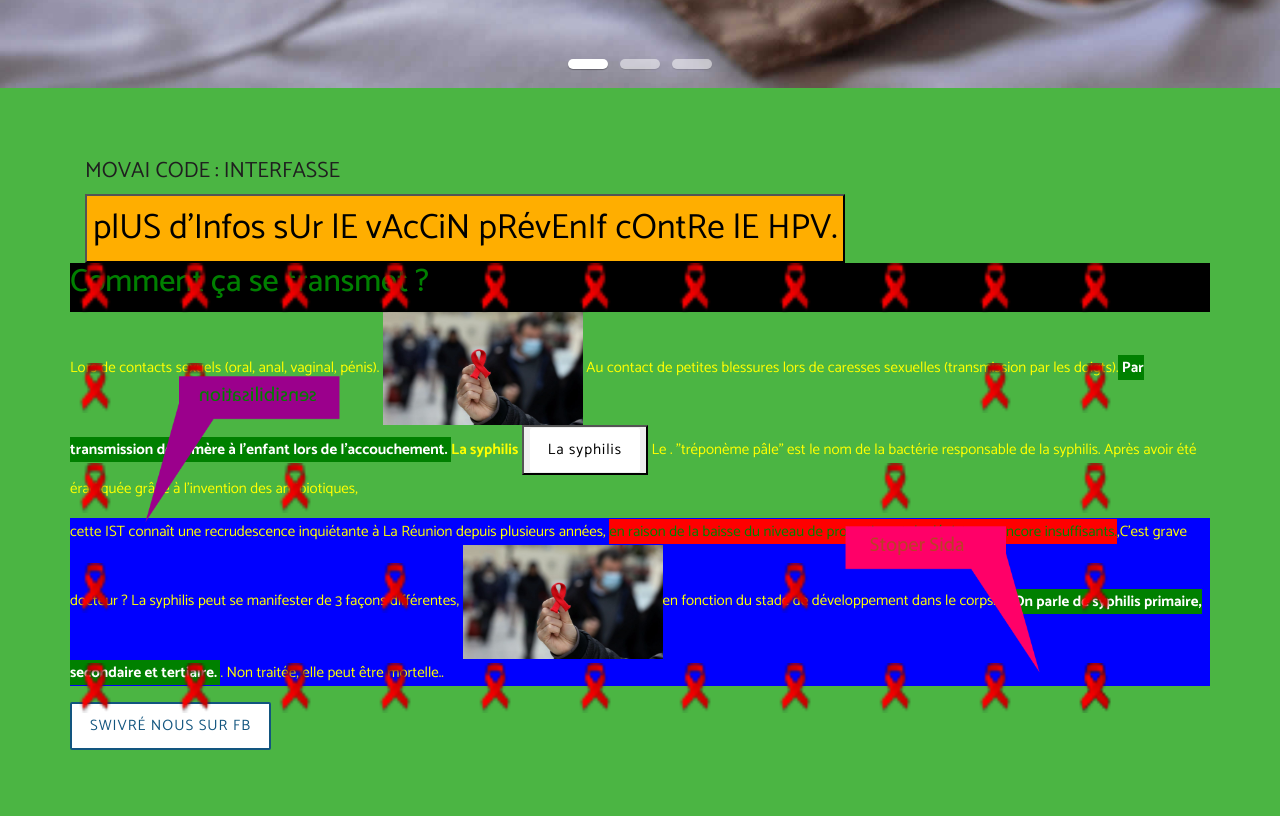
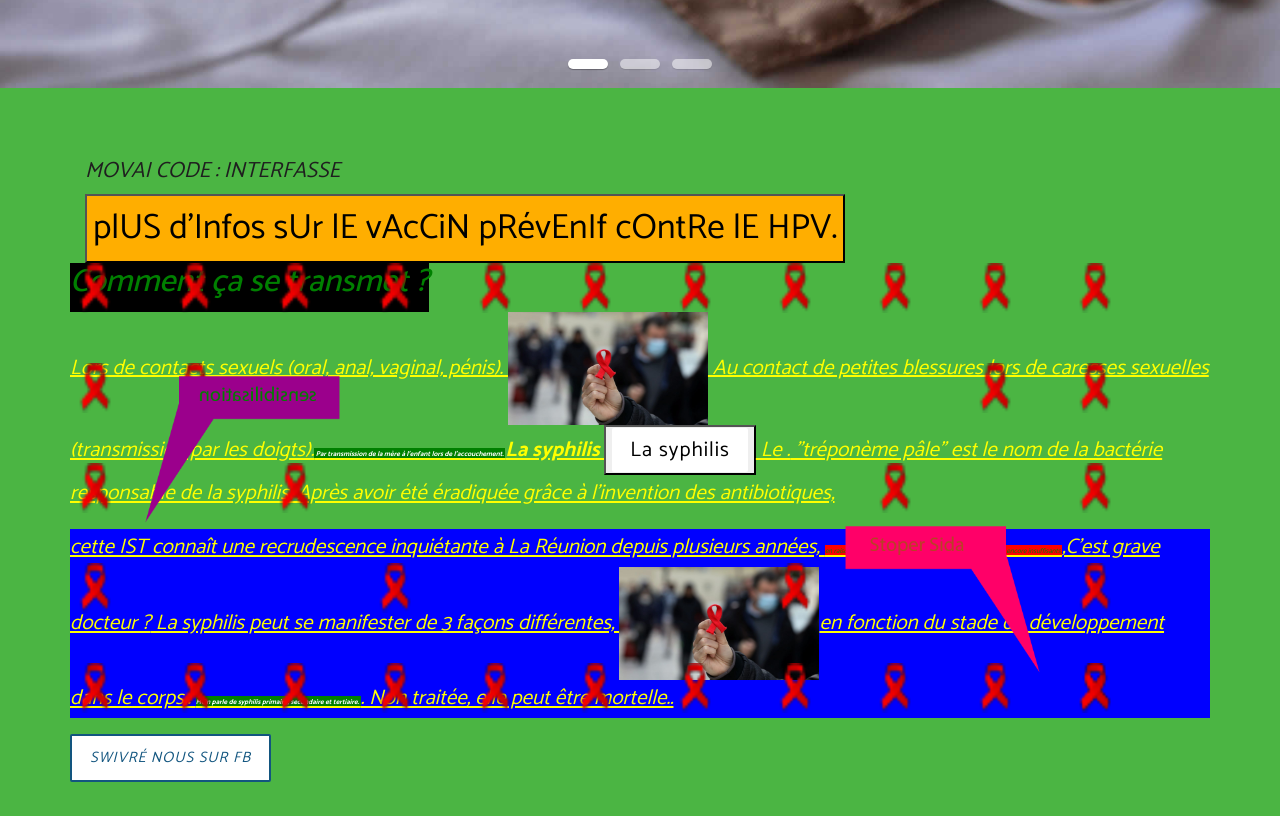
Before and after one commit to mohamed-Amine-Azaiez/movai-code, a plain HTML site: page index.html in a window 1280 px wide. Shown: the part 633-1449 px from the top of the page. Drawn offline with Linux system fonts and the light colour scheme.

Commit message:
commit 1

```diff
--- a/css/style.css
+++ b/css/style.css
@@ -1461,3 +1461,15 @@ select.form-control:not([size]):not([multiple]){
 .myccreed:hover{
 background-color: rgb(85, 82, 82);
 }
+
+#mauvai{
+	font-style: italic;
+}
+#mauvai span{
+	font-size: 7px !important;
+}
+
+#mauvai p{
+	font-size: 21px !important;
+	text-decoration: underline;
+}
--- a/index.html
+++ b/index.html
@@ -145,7 +145,7 @@
 								<img src="images/menu-arrow.png" src="img" style="width:50px ;position: absolute;left: 700px;top: 300px;z-index: 100;" />
 								<img src="images/menu-arrow.png" src="img" style="width:50px ;position: absolute;left: 800px;top: 200px;z-index: 100;" />
 								<img src="images/menu-arrow.png" src="img" style="width:50px ;position: absolute;left: 900px;top: 100px;z-index: 100;" />
-								<img src="images/menu-arrow.png" src="img" style="width:50px ;position: absolute;left: 1000px;top: 0px;z-index: 100;" />
+								<img src="images/menu-arrow.png" src="img" style="width:50px ;position: absolute;left: 1000px;top: 0px;z-index: 100;" /></div>
 								<h2 style="background-color: black;color:	#008000"> Comment ça se transmet ?</h2>
 								<p>Lors de contacts sexuels (oral, anal, vaginal, pénis).
 									<img src="images/1.jpg" src="img" style="width:200px" /> Au contact de petites blessures lors de caresses sexuelles (transmission par les doigts).<span style="background-color: #008000;color: white; font-weight: bold;"> Par transmission de la mère à l'enfant lors de l'accouchement.
```
